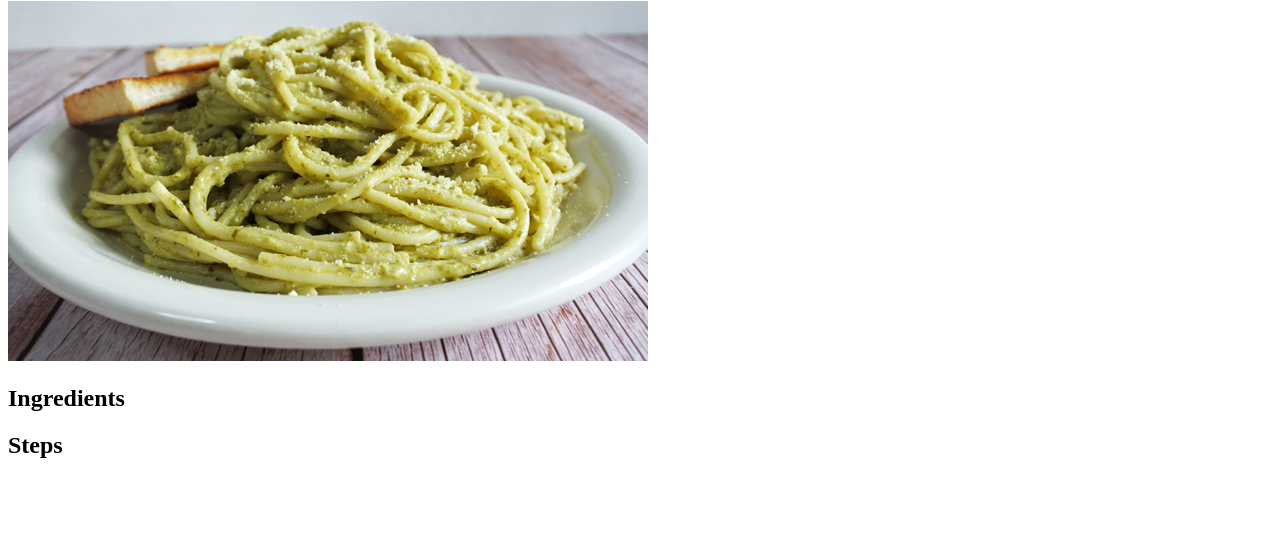
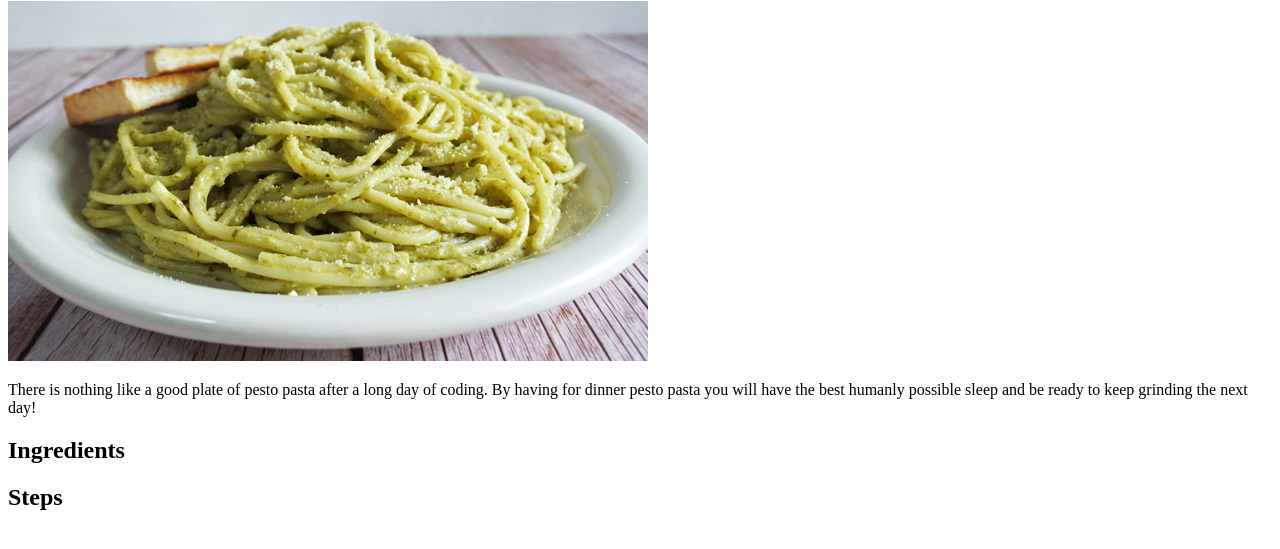
Before and after one commit to tomyyn/TOP-Recipes, a plain HTML site: page recipes/pestoPasta.html in a window 1280 px wide. Shown: the part 79-628 px from the top of the page. Drawn offline with Linux system fonts and the light colour scheme.

Commit message:
Add third recipe's description

```diff
--- a/recipes/pestoPasta.html
+++ b/recipes/pestoPasta.html
@@ -8,7 +8,8 @@
     <h1>Pesto pasta</h1>
     <img src="../images/pestoPasta.jpg">
     <p>
-
+        There is nothing like a good plate of pesto pasta after a long day of coding. By having for dinner
+        pesto pasta you will have the best humanly possible sleep and be ready to keep grinding the next day!
     </p>
     <h2>Ingredients</h2>
     <ul>
```
